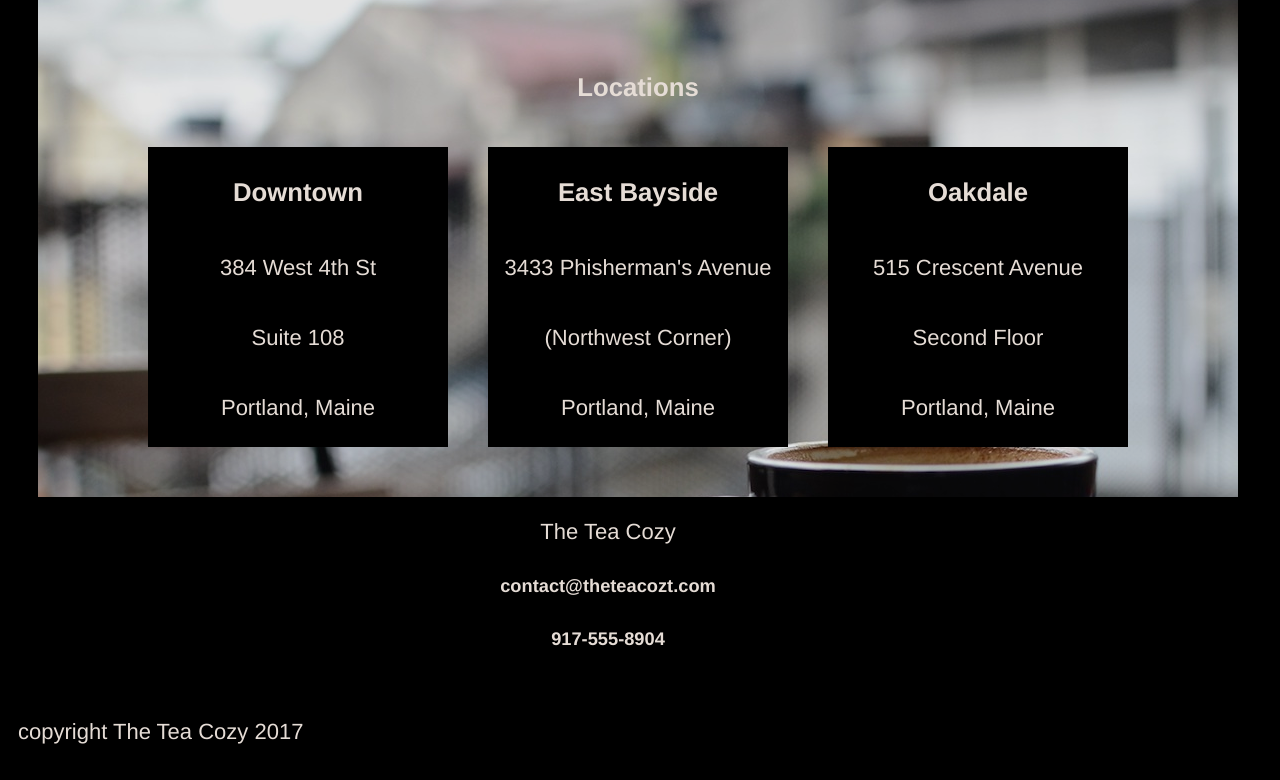
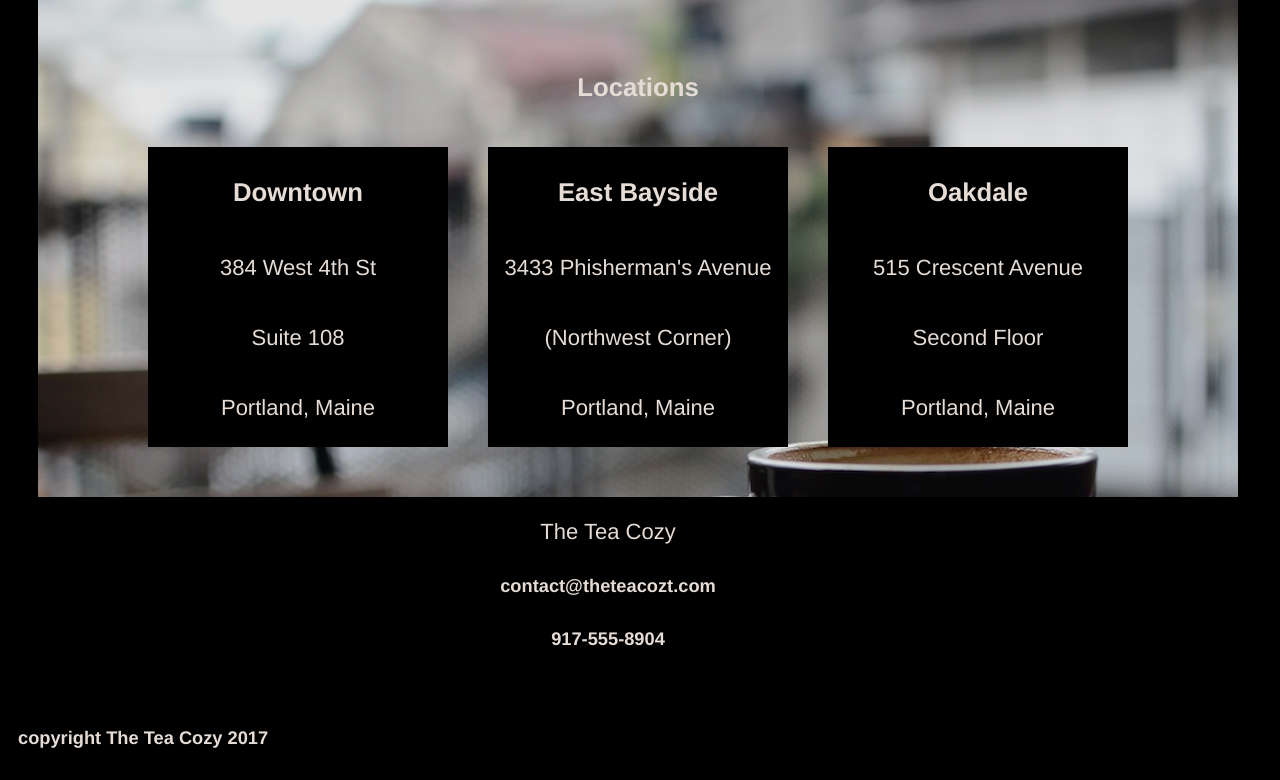
Before and after one commit to clementgeorges/teacozy, a plain HTML site: page index.html in a window 1280 px wide. Shown: the part 1483-2263 px from the top of the page. Drawn offline with Linux system fonts and the light colour scheme.

Commit message:
completed and cleaned up

```diff
--- a/index.html
+++ b/index.html
@@ -118,7 +118,7 @@
 <!-- Copright Section -->
 
   <div class="Copright">
-    <p>copyright The Tea Cozy 2017</p>
+    <h5>copyright The Tea Cozy 2017</h5>
 
 </div>
 
```
